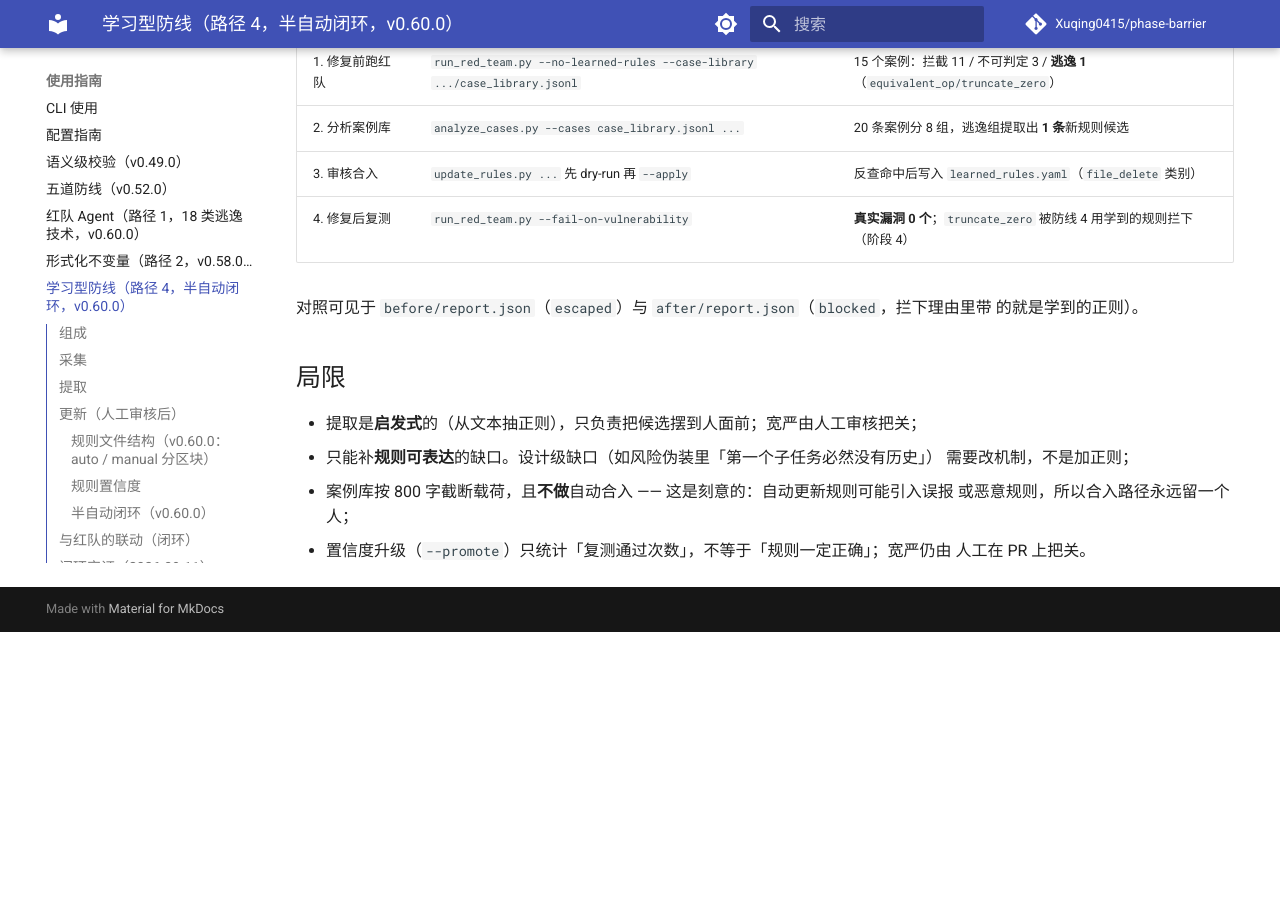
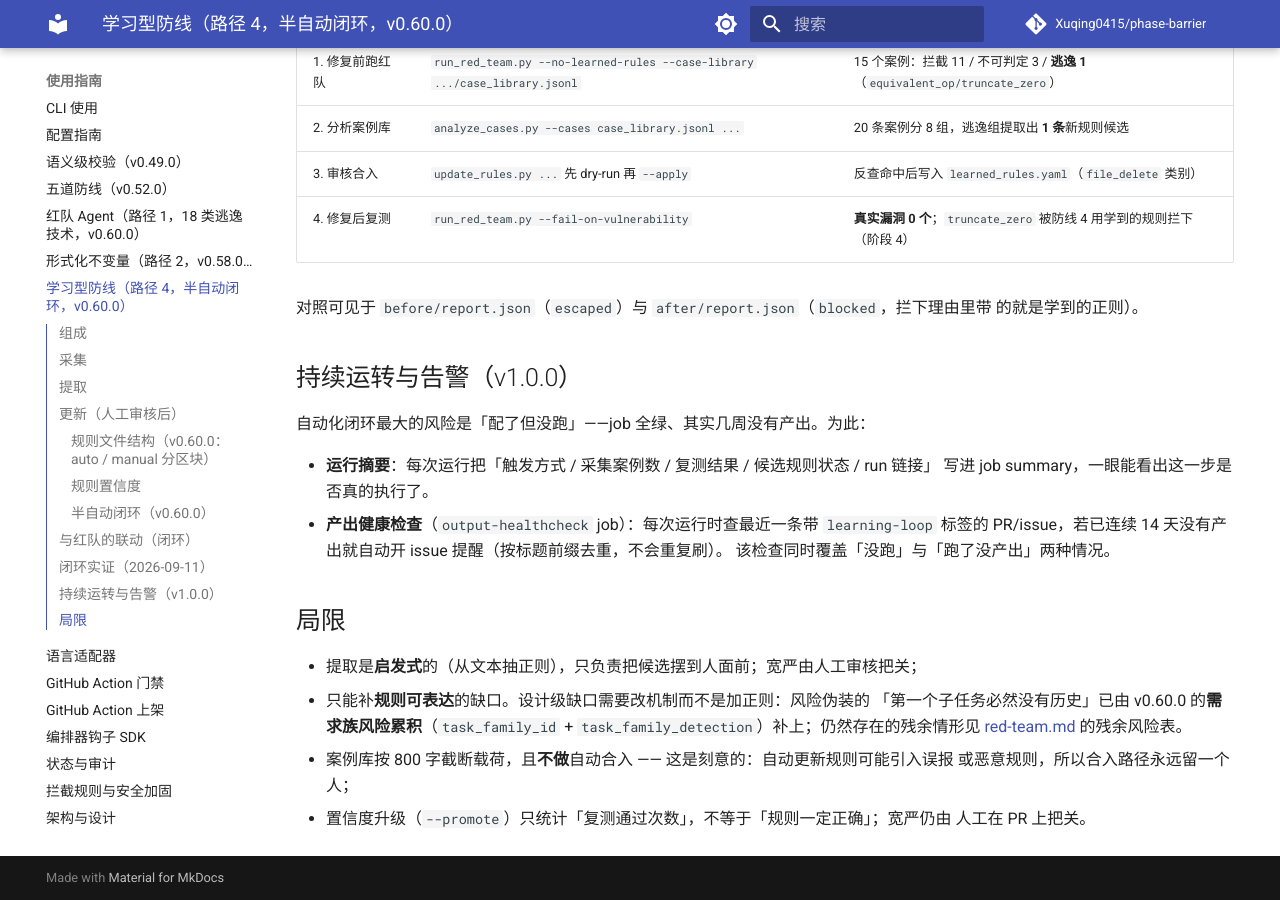
Before and after one commit to Xuqing0415/phase-barrier, an MkDocs documentation site: the page built from docs/learning-defense.md, in a window 1280 px wide and 900 px high, scrolled down 3922 px. Built offline with MkDocs 1.6.1 and Material for MkDocs 9.7.7, drawn with Linux system fonts in a browser that asks for light colours; comment, search, counter and statistics services are not loaded; before the commit the page ends 4554 px from its top, so only the background shows below that.

Commit message:
ci(learning-loop): 每次运行留摘要 + 连续 2 周无产出自动告警
- 新增 Run summary 步骤：把触发方式 / 采集案例数 / 复测结果 / 候选规则状态 /
  run 链接写进 job summary，解决「配了但没跑、job 仍全绿」无从察觉
- 新增 output-healthcheck job：查最近一条带 learning-loop 标签的 PR/issue，
  超过 14 天无产出则开 issue 提醒（标题前缀去重），否则直接跳过
- docs/learning-defense.md 记录该机制，并把「风险伪装是设计级缺口」的过时说法
  更正为 v0.60.0 已用需求族风险累积补上（残余情形指向 red-team.md）
- tests/test_workflows.py 51 项全通过；mkdocs --strict 通过

Co-authored-by: Codex <noreply@openai.com>

```diff
--- a/docs/learning-defense.md
+++ b/docs/learning-defense.md
@@ -176,11 +176,23 @@ PR 正文自动包含：规则 diff、来源案例与提取报告、复测结果
 对照可见于 `before/report.json`（`escaped`）与 `after/report.json`（`blocked`，拦下理由里带
 的就是学到的正则）。
 
+## 持续运转与告警（v1.0.0）
+
+自动化闭环最大的风险是「配了但没跑」——job 全绿、其实几周没有产出。为此：
+
+- **运行摘要**：每次运行把「触发方式 / 采集案例数 / 复测结果 / 候选规则状态 / run 链接」
+  写进 job summary，一眼能看出这一步是否真的执行了。
+- **产出健康检查**（`output-healthcheck` job）：每次运行时查最近一条带 `learning-loop`
+  标签的 PR/issue，若已连续 14 天没有产出就自动开 issue 提醒（按标题前缀去重，不会重复刷）。
+  该检查同时覆盖「没跑」与「跑了没产出」两种情况。
+
 ## 局限
 
 - 提取是**启发式**的（从文本抽正则），只负责把候选摆到人面前；宽严由人工审核把关；
-- 只能补**规则可表达**的缺口。设计级缺口（如风险伪装里「第一个子任务必然没有历史」）
-  需要改机制，不是加正则；
+- 只能补**规则可表达**的缺口。设计级缺口需要改机制而不是加正则：风险伪装的
+  「第一个子任务必然没有历史」已由 v0.60.0 的**需求族风险累积**（`task_family_id` +
+  `task_family_detection`）补上；仍然存在的残余情形见
+  [red-team.md](red-team.md) 的残余风险表。
 - 案例库按 800 字截断载荷，且**不做**自动合入 —— 这是刻意的：自动更新规则可能引入误报
   或恶意规则，所以合入路径永远留一个人；
 - 置信度升级（`--promote`）只统计「复测通过次数」，不等于「规则一定正确」；宽严仍由
```
Also changed, not shown: 1 other file.
